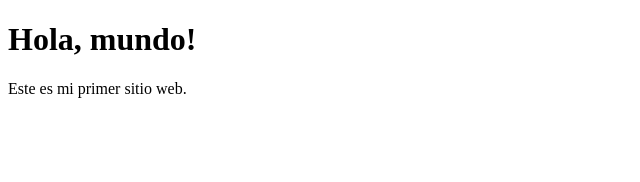
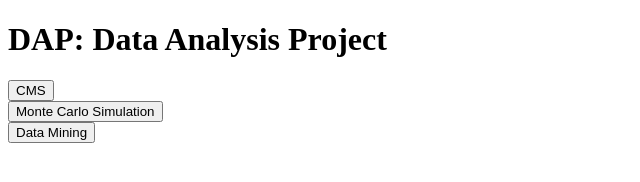
Before and after one commit to JEOspina25/DAP.github.io, a plain HTML site: page index.html in a window 1280 px wide. Shown: the whole page, without its empty margins (0-640 px from the left). Drawn offline with Linux system fonts and the light colour scheme.

Commit message:
Update index.html

```diff
--- a/index.html
+++ b/index.html
@@ -4,12 +4,56 @@
     <meta charset="UTF-8">
     <meta http-equiv="X-UA-Compatible" content="IE=edge">
     <meta name="viewport" content="width=device-width, initial-scale=1.0">
-    <title>Mi Sitio Web</title>
-    <link rel="stylesheet" href="styles.css">
+    <title>DAP: Data Analysis Project</title>
 </head>
 <body>
-    <h1>Hola, mundo!</h1>
-    <p>Este es mi primer sitio web.</p>
-    <script src="script.js"></script>
+    <h1>DAP: Data Analysis Project</h1>
+    <div>
+        <button onclick="toggleCMS()">CMS</button>
+        <div id="cmsContent" style="display: none;">
+            Contenido del botón CMS
+        </div>
+    </div>
+    <div>
+        <button onclick="toggleMonteCarlo()">Monte Carlo Simulation</button>
+        <div id="monteCarloContent" style="display: none;">
+            Contenido del botón Monte Carlo Simulation
+        </div>
+    </div>
+    <div>
+        <button onclick="toggleDataMining()">Data Mining</button>
+        <div id="dataMiningContent" style="display: none;">
+            Contenido del botón Data Mining
+        </div>
+    </div>
+
+    <script>
+        function toggleCMS() {
+            var cmsContent = document.getElementById("cmsContent");
+            if (cmsContent.style.display === "none") {
+                cmsContent.style.display = "block";
+            } else {
+                cmsContent.style.display = "none";
+            }
+        }
+
+        function toggleMonteCarlo() {
+            var monteCarloContent = document.getElementById("monteCarloContent");
+            if (monteCarloContent.style.display === "none") {
+                monteCarloContent.style.display = "block";
+            } else {
+                monteCarloContent.style.display = "none";
+            }
+        }
+
+        function toggleDataMining() {
+            var dataMiningContent = document.getElementById("dataMiningContent");
+            if (dataMiningContent.style.display === "none") {
+                dataMiningContent.style.display = "block";
+            } else {
+                dataMiningContent.style.display = "none";
+            }
+        }
+    </script>
 </body>
 </html>
```
